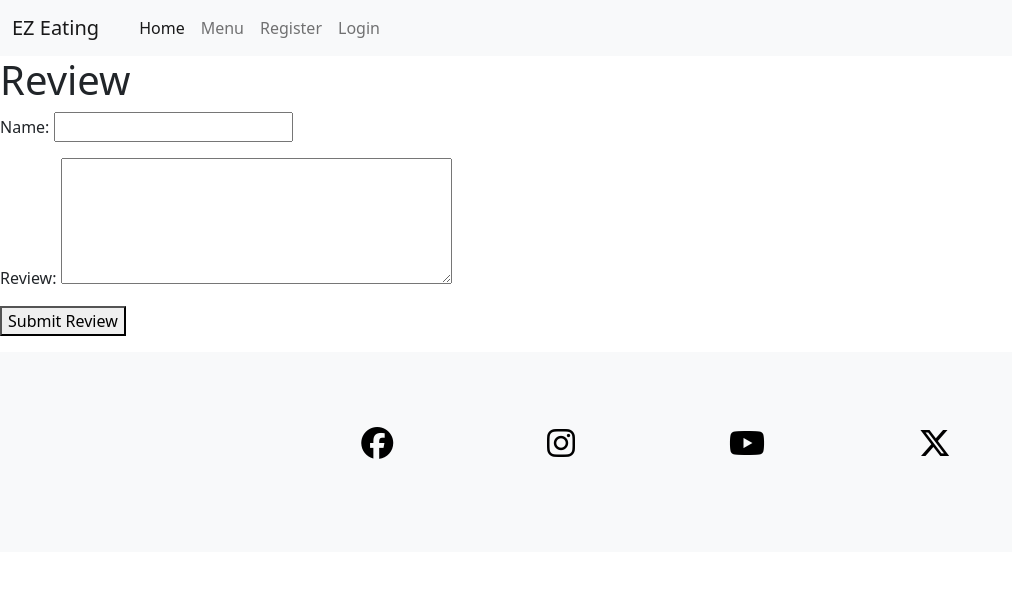
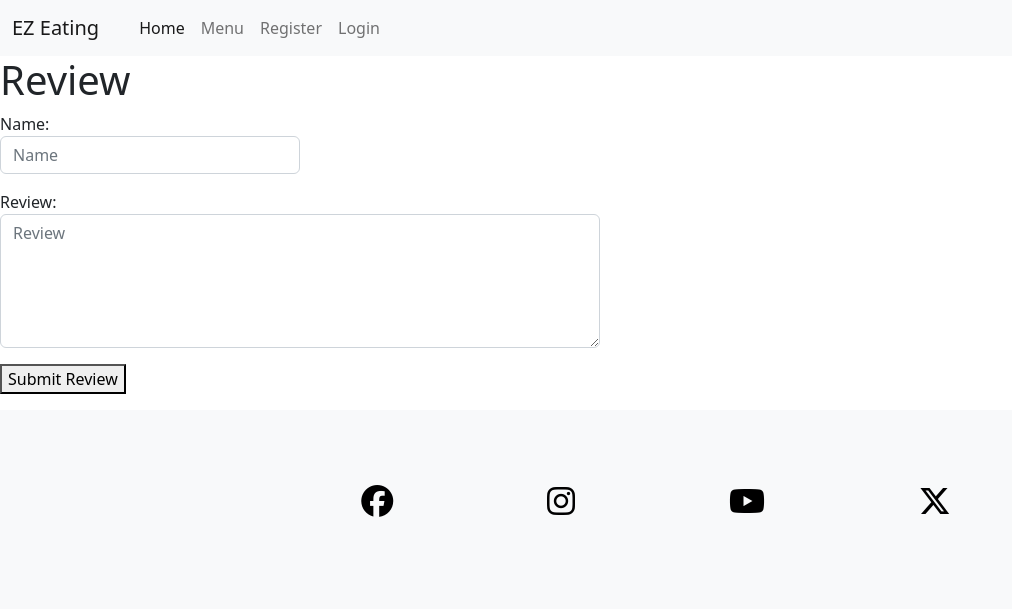
Before and after one commit to GreyWhite994/ez-eating, a Django app: page /review in a window 1280 px wide. Shown: the top 609 px of the page, without its empty margins (0-1012 px from the left). Run offline with Django 3.2, Linux system fonts and the light colour scheme; some libraries are stand-ins or nearby versions.

Commit message:
Addition of style to review form

```diff
--- a/booking/forms.py
+++ b/booking/forms.py
@@ -36,5 +36,14 @@ class ReviewForm(forms.ModelForm):
         model = Review
         fields = ['name', 'review']
         widgets = {
-            'review': forms.Textarea(attrs={'rows': 5}),
+            'name': forms.TextInput(attrs={
+                'class': "form-control",
+                'style': 'max-width: 300px;',
+                'placeholder': 'Name'
+                }),
+            'review': forms.Textarea(attrs={
+                'rows': 5,
+                'class': "form-control",
+                'style': 'max-width: 600px;',
+                'placeholder': 'Review'}),
         }
--- a/booking/templates/review.html
+++ b/booking/templates/review.html
@@ -5,8 +5,10 @@
 <h1>Review</h1>
 
 <form method="POST">
-    {% csrf_token %}
-    {{ form.as_p }}
+    <div class="">
+        {% csrf_token %}
+        {{ form.as_p }}
+    </div>
     <div>
         <p>
             <button type="submit">Submit Review</button>
```
